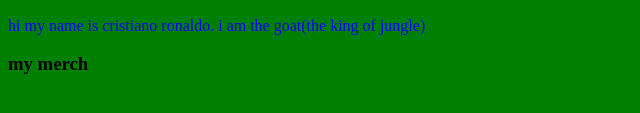
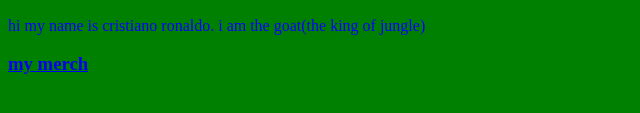
Before and after one commit to ahmedytbest/ahmedytbest, a plain HTML site: page index.html in a window 1280 px wide. Shown: the part 177-290 px from the top of the page, without its empty margins (0-640 px from the left). Drawn offline with Linux system fonts and the light colour scheme.

Commit message:
Update index.html

```diff
--- a/index.html
+++ b/index.html
@@ -13,7 +13,7 @@
     hi my name is cristiano ronaldo.
     i am the goat(the king of jungle)
   </p>
-  <a style='color:red href='https://www.instagram.com'>
+  <a href='https://www.instagram.com'>
     <h3>my merch</h3>
   </a>
 </body>
```
